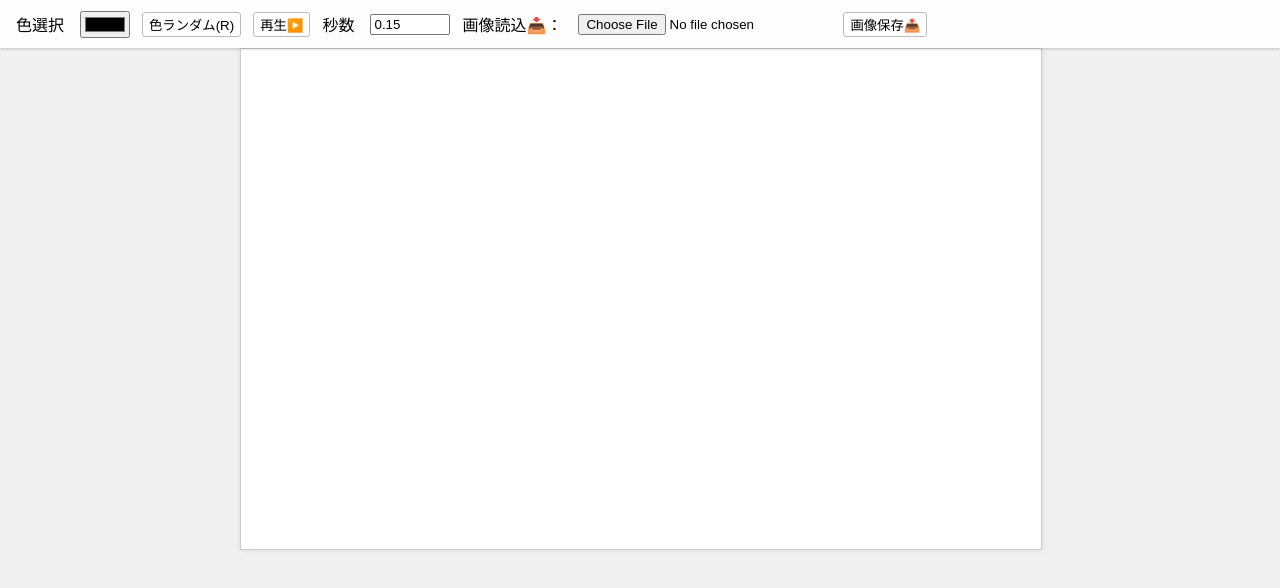
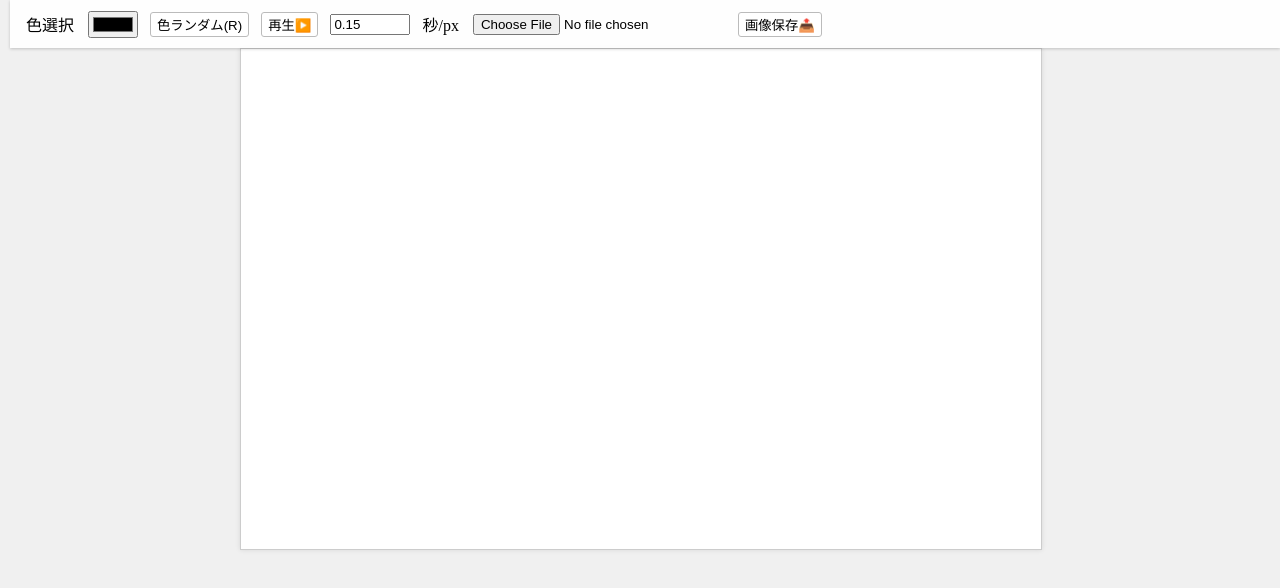
Before and after one commit to Kuron12/music-draw-web, a plain HTML site: page index.html in a window 1280 px wide. Drawn offline with Linux system fonts and the light colour scheme.

Commit message:
レイアウト微調整

```diff
--- a/index.html
+++ b/index.html
@@ -11,9 +11,8 @@
             <input id="color-picker" type="color" value="#000000" />
             <button id="random-color-button" type="button">色ランダム(R)</button>
             <button id="sound-play-button" type="button">再生▶️</button>
-            <label for="color-picker">秒数</label>
             <input id="speed-input" type="number" value="0.15" step="0.01" min="0.001" max="5" />
-            <label for="file-input">画像読込📥：</label>
+            <label for="color-picker">秒/px</label>
             <input id="file-input" type="file" accept="image/*" />
             <button id="download-button" type="button">画像保存📤</button>
         </div>
--- a/style.css
+++ b/style.css
@@ -39,7 +39,7 @@ button.active {
 
 .toolbar {
   position: fixed;
-  top: 0; left: 0; right: 0;
+  top: 0; left: 10px; right: 0;
   height: 48px;
   display: flex;
   align-items: center;
@@ -50,5 +50,5 @@ button.active {
   z-index: 10;
 }
 .toolbar label {
-  margin-right: 4px;
+  margin-right: 2px;
 }
```
